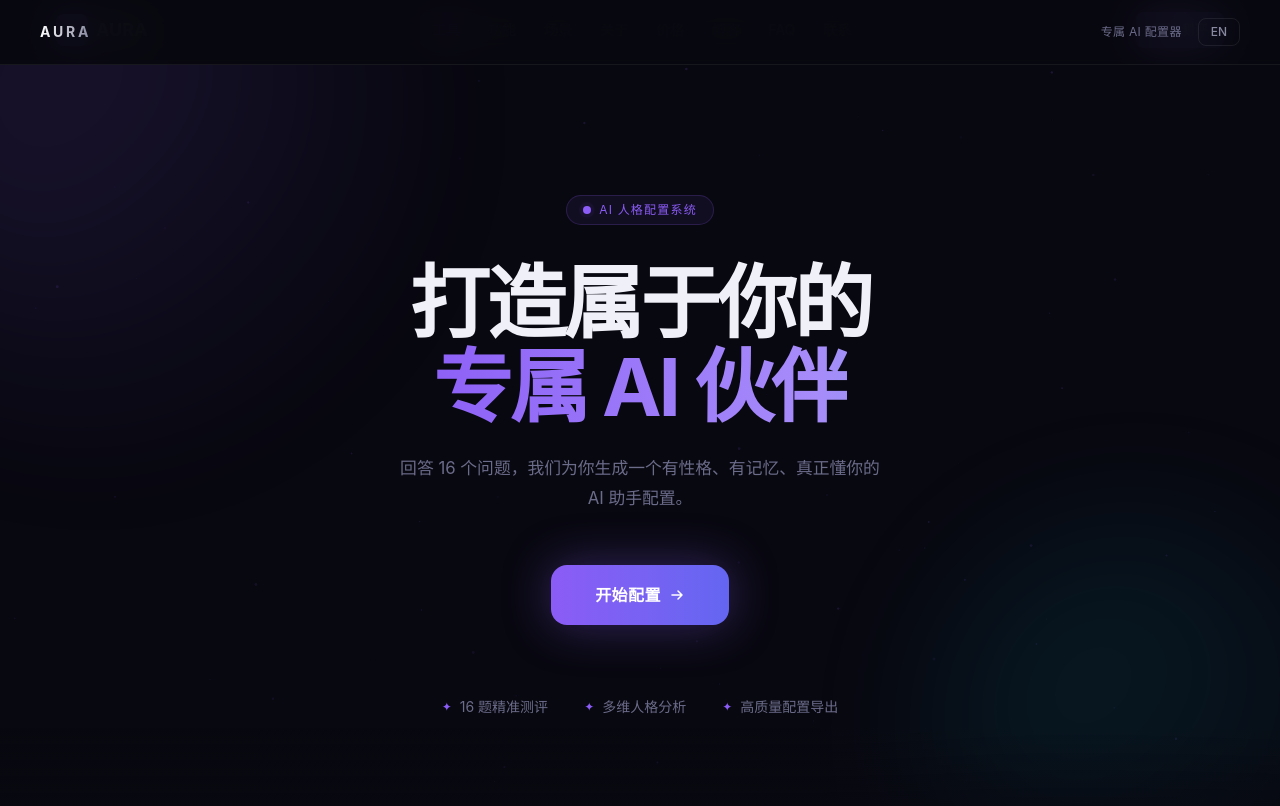
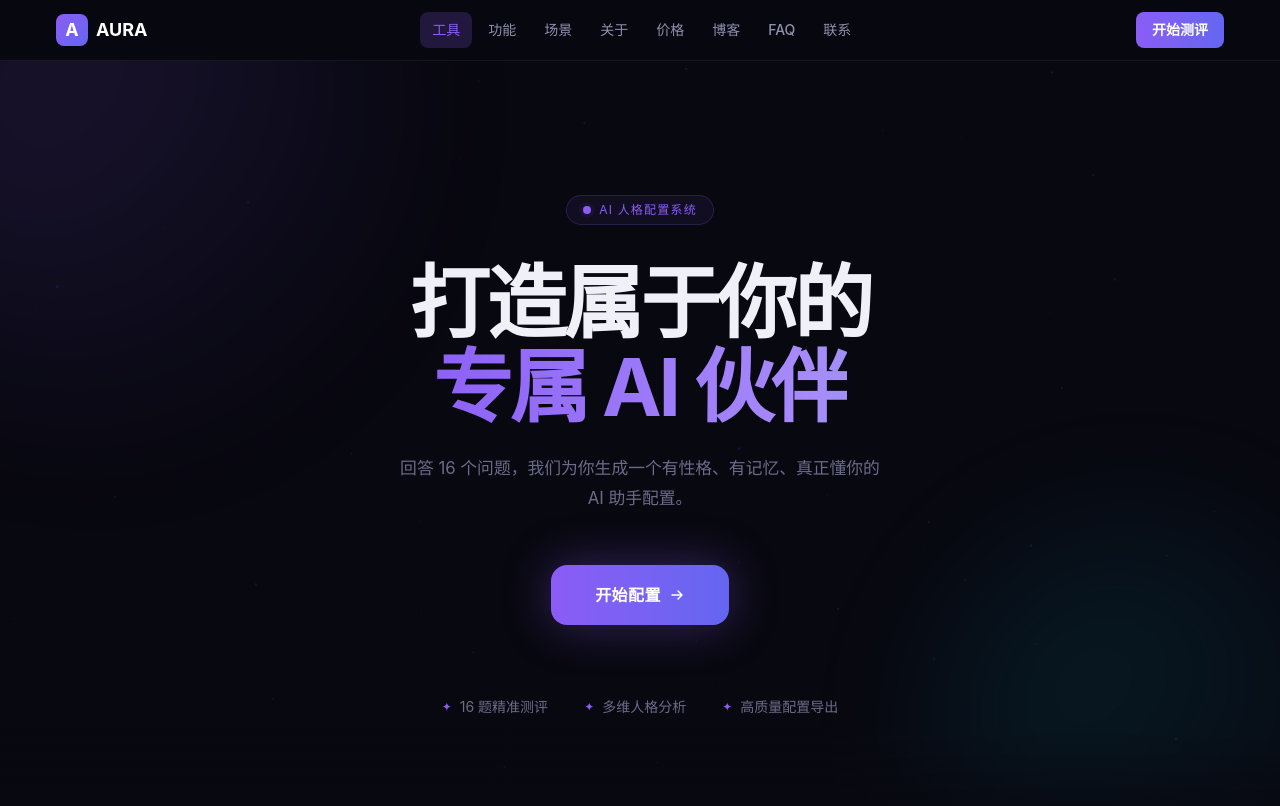
Before and after one commit to DW-WJ/aura-ai, a Next.js app: page / in a window 1280 px wide. Shown: the top 806 px of the page. Built offline with nearby package versions, Linux system fonts and the light colour scheme.

Commit message:
fix: Remove duplicate Nav from homepage, use layout Navigation

```diff
--- a/src/app/page.tsx
+++ b/src/app/page.tsx
@@ -3,7 +3,6 @@
 import { useState } from 'react';
 import { Lang, PageState } from '@/types';
 import { buildResult } from '@/lib/buildResult';
-import Nav from '@/components/ui/Nav';
 import ParticleBackground from '@/components/ui/ParticleBackground';
 import WelcomePage from '@/components/pages/WelcomePage';
 import QuizPage from '@/components/pages/QuizPage';
@@ -41,14 +40,6 @@ export default function Home() {
     setPage('welcome');
   };
 
-  const stepText = page === 'quiz'
-    ? `${Object.keys(quizData).length + 1} / 16`
-    : page === 'loading'
-    ? (lang === 'zh' ? '生成中…' : 'Generating…')
-    : page === 'result'
-    ? (lang === 'zh' ? '你的专属 AI' : 'Your AI')
-    : (lang === 'zh' ? '专属 AI 配置器' : 'Personal AI Configurator');
-
   return (
     <main className="min-h-screen bg-[#080810] text-[#f0f0f8] relative">
       <style jsx global>{`
@@ -75,7 +66,6 @@ export default function Home() {
       `}</style>
 
       <ParticleBackground />
-      <Nav lang={lang} onToggle={() => setLang(l => l === 'zh' ? 'en' : 'zh')} step={stepText} />
 
       {page === 'welcome' && (
         <WelcomePage lang={lang} onStart={handleStart} />
```
